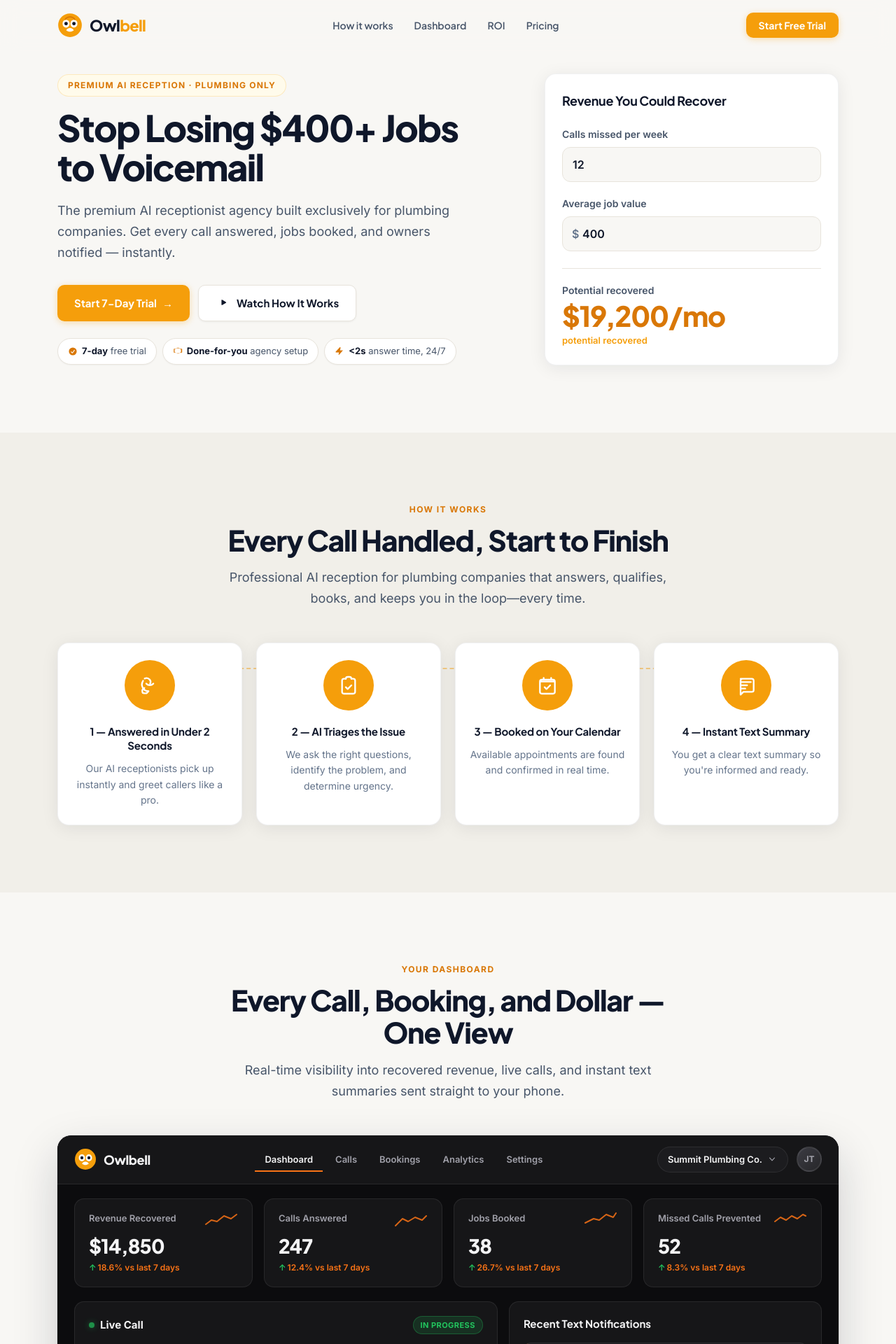
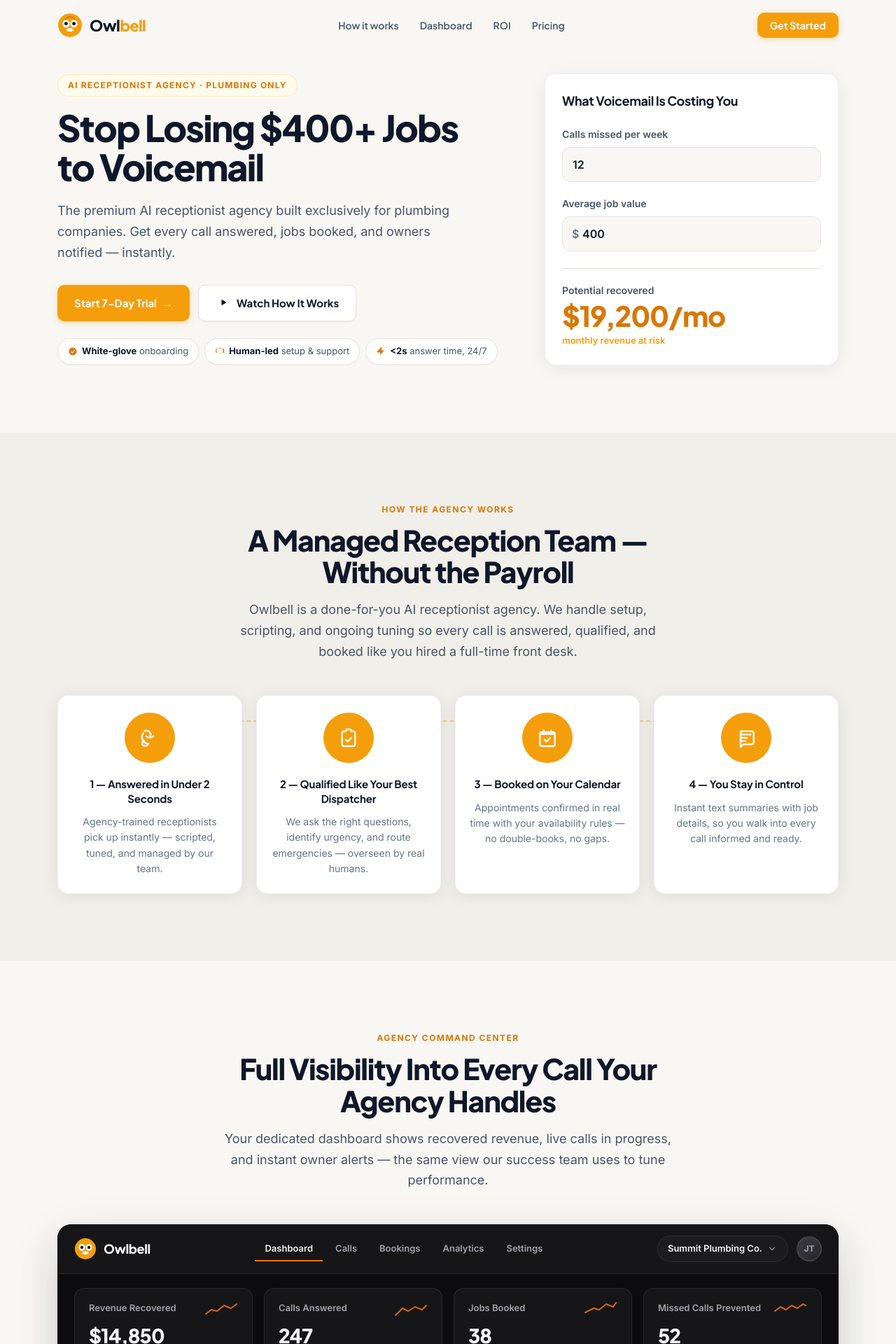
Before and after one commit to buildsagents/owlbell, a Next.js app in the folder next-app/: page / in a window 1280 px wide. Shown: the top 1920 px of the page at 70% size. Built offline with nearby package versions, Linux system fonts and the light colour scheme; no server answers.

Commit message:
feat(copy): premium AI receptionist agency positioning across homepage

```diff
--- a/next-app/src/app/layout.tsx
+++ b/next-app/src/app/layout.tsx
@@ -15,7 +15,7 @@
 export const metadata: Metadata = {
   title: "Owlbell — Stop Losing $400+ Jobs to Voicemail",
   description:
-    "The premium AI receptionist agency built exclusively for plumbing companies. Every call answered, jobs booked, and owners notified — instantly.",
+    "The premium AI receptionist agency for plumbing companies. White-glove setup, dedicated human support, every call answered — subscribe online instantly.",
 };
 
 export default function RootLayout({
--- a/next-app/src/components/DashboardMockup.tsx
+++ b/next-app/src/components/DashboardMockup.tsx
@@ -70,15 +70,15 @@
 ];
 
 const TRANSCRIPT = [
-  { time: "10:24:13", speaker: "AI Receptionist", text: "Thank you for calling Summit Plumbing Co. This is Alex, your AI receptionist. How can I help you today?" },
+  { time: "10:24:13", speaker: "Owlbell Reception", text: "Thank you for calling Summit Plumbing Co. This is Alex with the Owlbell reception team. How can I help you today?" },
   { time: "10:24:18", speaker: "Caller", text: "Hi, yeah—I've got a burst pipe in my basement and water is everywhere. I need someone out ASAP." },
-  { time: "10:24:21", speaker: "AI Receptionist", text: "I'm so sorry to hear that. I can get a tech to you right away. Are you available this morning, or would afternoon work better?" },
+  { time: "10:24:21", speaker: "Owlbell Reception", text: "I'm so sorry to hear that. I can get a tech to you right away. Are you available this morning, or would afternoon work better?" },
   { time: "10:24:27", speaker: "Caller", text: "This morning if possible." },
-  { time: "10:24:29", speaker: "AI Receptionist", text: "Great. I have a 11:00 AM slot open with our lead tech, Jake. Does that work?" },
+  { time: "10:24:29", speaker: "Owlbell Reception", text: "Great. I have a 11:00 AM slot open with our lead tech, Jake. Does that work?" },
   { time: "10:24:33", speaker: "Caller", text: "Yeah, that's perfect." },
-  { time: "10:24:35", speaker: "AI Receptionist", text: "Excellent. You're all set for 11:00 AM. The tech will call when they're on the way. Is this the best number to reach you?" },
+  { time: "10:24:35", speaker: "Owlbell Reception", text: "Excellent. You're all set for 11:00 AM. The tech will call when they're on the way. Is this the best number to reach you?" },
   { time: "10:24:39", speaker: "Caller", text: "Yes." },
-  { time: "10:24:40", speaker: "AI Receptionist", text: "Thank you. If anything changes, we'll let you know. Have a good morning." },
+  { time: "10:24:40", speaker: "Owlbell Reception", text: "Thank you. If anything changes, we'll let you know. Have a good morning." },
 ];
 
 const NOTIFICATIONS = [
@@ -103,11 +103,12 @@
     <section className="section" id="dashboard">
       <div className="wrap">
         <header className="section-header">
-          <span className="section-eyebrow">Your dashboard</span>
-          <h2>Every Call, Booking, and Dollar — One View</h2>
+          <span className="section-eyebrow">Agency command center</span>
+          <h2>Full Visibility Into Every Call Your Agency Handles</h2>
           <p>
-            Real-time visibility into recovered revenue, live calls, and instant
-            text summaries sent straight to your phone.
+            Your dedicated dashboard shows recovered revenue, live calls in
+            progress, and instant owner alerts — the same view our success team
+            uses to tune performance.
           </p>
         </header>
 
--- a/next-app/src/components/HeroSection.tsx
+++ b/next-app/src/components/HeroSection.tsx
@@ -16,7 +16,7 @@
     ),
     text: (
       <>
-        <strong>7-day</strong> free trial
+        <strong>White-glove</strong> onboarding
       </>
     ),
   },
@@ -33,7 +33,7 @@
     ),
     text: (
       <>
-        <strong>Done-for-you</strong> agency setup
+        <strong>Human-led</strong> setup & support
       </>
     ),
   },
@@ -61,7 +61,7 @@
     <section className="hero section-hero">
       <div className="wrap hero-grid">
         <div className="hero-copy">
-          <span className="hero-eyebrow">Premium AI Reception · Plumbing Only</span>
+          <span className="hero-eyebrow">AI Receptionist Agency · Plumbing Only</span>
           <h1>Stop Losing $400+ Jobs to Voicemail</h1>
           <p className="hero-sub">
             The premium AI receptionist agency built exclusively for plumbing
--- a/next-app/src/components/HonestMathSection.tsx
+++ b/next-app/src/components/HonestMathSection.tsx
@@ -8,8 +8,8 @@
   },
   {
     option: "Hiring a receptionist",
-    cost: "$3,000 – $5,000+",
-    calls: "Limited",
+    cost: "$4,000 – $6,000+",
+    calls: "Business hours",
     jobs: "2 – 6 (avg)",
     highlight: false,
   },
@@ -23,18 +23,25 @@
   {
     option: "Owlbell Growth",
     cost: "$4,997",
-    calls: "Unlimited",
+    calls: "Unlimited 24/7",
     jobs: "Booking + recovery workflow",
     highlight: true,
+  },
+  {
+    option: "Owlbell Scale",
+    cost: "$9,997+",
+    calls: "Multi-location",
+    jobs: "Enterprise routing + SLAs",
+    highlight: false,
   },
 ];
 
 const SUPPORT_CARDS = [
   {
     id: "setup",
-    title: "Real Human Setup",
+    title: "White-Glove Agency Setup",
     description:
-      "A dedicated onboarding specialist configures your scripts, integrates your calendar, and builds the workflow around your business.",
+      "A dedicated onboarding specialist builds your scripts, wires your calendar, and configures routing — you never touch a dashboard on day one.",
     icon: (
       <svg viewBox="0 0 24 24" fill="none" stroke="currentColor" strokeWidth="1.75" aria-hidden>
         <path strokeLinecap="round" strokeLinejoin="round" d="M16 7a4 4 0 1 1-8 0 4 4 0 0 1 8 0ZM12 14a7 7 0 0 0-7 7h14a7 7 0 0 0-7-7Z" />
@@ -43,9 +50,9 @@
   },
   {
     id: "support",
-    title: "Real Human Support",
+    title: "Dedicated Success Team",
     description:
-      "US-based team. Real humans who know your account. No chatbot ticket queue.",
+      "US-based humans who know your account, tune scripts monthly, and answer the phone when you need us — not a ticket queue.",
     icon: (
       <svg viewBox="0 0 24 24" fill="none" stroke="currentColor" strokeWidth="1.75" aria-hidden>
         <path strokeLinecap="round" strokeLinejoin="round" d="M4 14v2a2 2 0 0 0 2 2h1l2 3h6l2-3h1a2 2 0 0 0 2-2v-2M7 10a5 5 0 0 1 10 0v1H7v-1Z" />
@@ -71,14 +78,15 @@
     <section className="section section--alt" id="honest-math">
       <div className="wrap">
         <header className="section-header section-header--wide">
-          <span className="section-eyebrow">Honest math</span>
-          <h2>Premium Only Works When the Loss Is Real</h2>
+          <span className="section-eyebrow">The honest math</span>
+          <h2>Premium Agency Pricing — When the Numbers Work</h2>
           <p>
-            We qualify around missed-call volume, average job value, and how fast
-            your team can fulfill the recovered demand.
+            At $1,497–$9,997/mo, Owlbell only makes sense when missed calls are
+            already costing you real revenue. We build around your call volume,
+            average job value, and crew capacity.
           </p>
           <p className="section-header-sub">
-            If the math does not support the fee, we will say that before you buy.
+            Subscribe online in minutes — white-glove onboarding starts within 24 hours.
           </p>
         </header>
 
--- a/next-app/src/components/HowItWorksSection.tsx
+++ b/next-app/src/components/HowItWorksSection.tsx
@@ -3,7 +3,7 @@
     id: "answer",
     title: "1 — Answered in Under 2 Seconds",
     description:
-      "Our AI receptionists pick up instantly and greet callers like a pro.",
+      "Agency-trained receptionists pick up instantly — scripted, tuned, and managed by our team.",
     icon: (
       <svg viewBox="0 0 24 24" fill="none" stroke="currentColor" strokeWidth="1.75" aria-hidden>
         <path
@@ -26,9 +26,9 @@
   },
   {
     id: "triage",
-    title: "2 — AI Triages the Issue",
+    title: "2 — Qualified Like Your Best Dispatcher",
     description:
-      "We ask the right questions, identify the problem, and determine urgency.",
+      "We ask the right questions, identify urgency, and route emergencies — overseen by real humans.",
     icon: (
       <svg viewBox="0 0 24 24" fill="none" stroke="currentColor" strokeWidth="1.75" aria-hidden>
         <path
@@ -45,7 +45,7 @@
     id: "book",
     title: "3 — Booked on Your Calendar",
     description:
-      "Available appointments are found and confirmed in real time.",
+      "Appointments confirmed in real time with your availability rules — no double-books, no gaps.",
     icon: (
       <svg viewBox="0 0 24 24" fill="none" stroke="currentColor" strokeWidth="1.75" aria-hidden>
         <path
@@ -59,9 +59,9 @@
   },
   {
     id: "summary",
-    title: "4 — Instant Text Summary",
+    title: "4 — You Stay in Control",
     description:
-      "You get a clear text summary so you're informed and ready.",
+      "Instant text summaries with job details, so you walk into every call informed and ready.",
     icon: (
       <svg viewBox="0 0 24 24" fill="none" stroke="currentColor" strokeWidth="1.75" aria-hidden>
         <path
@@ -84,11 +84,12 @@
     <section className="section section--alt" id="how">
       <div className="wrap">
         <header className="section-header">
-          <span className="section-eyebrow">How it works</span>
-          <h2>Every Call Handled, Start to Finish</h2>
+          <span className="section-eyebrow">How the agency works</span>
+          <h2>A Managed Reception Team — Without the Payroll</h2>
           <p>
-            Professional AI reception for plumbing companies that answers,
-            qualifies, books, and keeps you in the loop—every time.
+            Owlbell is a done-for-you AI receptionist agency. We handle setup,
+            scripting, and ongoing tuning so every call is answered, qualified,
+            and booked like you hired a full-time front desk.
           </p>
         </header>
 
--- a/next-app/src/components/PricingSection.tsx
+++ b/next-app/src/components/PricingSection.tsx
@@ -28,11 +28,11 @@
     price: 1497,
     priceSuffix: "/mo",
     setupFee: null,
-    subtitle: "For owner-operators who need every call answered without hiring.",
+    subtitle: "Your managed reception agency — every call answered, zero hiring.",
     highlighted: false,
     cta: "Start 7-Day Trial",
     features: [
-      "AI receptionist trained on your business and service area",
+      "Agency-configured receptionist trained on your business and service area",
       "24/7 call answering, lead capture, and instant owner alerts",
       "One number or call-forwarding setup — we handle the wiring",
       "Emergency routing rules for after-hours and urgent jobs",
@@ -156,12 +156,11 @@
         <div className="wrap">
           <header className="section-header">
             <span className="section-eyebrow section-eyebrow--pill">Pricing</span>
-            <h2>Managed Phone Conversion — Priced Like the Revenue It Recovers</h2>
+            <h2>Agency Pricing — Built for Companies That Can&apos;t Afford Missed Calls</h2>
             <p>
-              Owlbell is not a DIY chatbot. It is a done-for-you call conversion
-              system with human setup, script tuning, and ongoing optimization —
-              built for plumbing and trades companies where one missed call is a
-              $400+ job walking out the door.
+              Owlbell is a premium AI receptionist agency — not software you
+              configure yourself. Every plan includes human-led setup, script
+              tuning, and ongoing optimization from a dedicated success team.
             </p>
           </header>
 
@@ -209,8 +208,8 @@
           </div>
 
           <p className="pricing-footnote">
-            All plans include a 7-day trial. Self-serve checkout — subscribe in
-            minutes, no sales call required. Cancel anytime during trial.
+            All plans include a 7-day trial with white-glove onboarding. Subscribe
+            online instantly — no sales call required. Cancel anytime during trial.
           </p>
         </div>
       </section>
--- a/next-app/src/components/RoiCalculator.tsx
+++ b/next-app/src/components/RoiCalculator.tsx
@@ -21,7 +21,7 @@
 
   return (
     <div className="roi-card agency-card">
-      <h2 className="roi-card-title">Revenue You Could Recover</h2>
+      <h2 className="roi-card-title">What Voicemail Is Costing You</h2>
 
       <div className="roi-field">
         <label htmlFor="missed-calls">Calls missed per week</label>
@@ -54,7 +54,7 @@
       <div className="roi-result">
         <span className="roi-result-label">Potential recovered</span>
         <span className="roi-result-value">{formatCurrency(recoveredMonthly)}/mo</span>
-        <span className="roi-result-hint">potential recovered</span>
+        <span className="roi-result-hint">monthly revenue at risk</span>
       </div>
     </div>
   );
--- a/next-app/src/components/SiteFooter.tsx
+++ b/next-app/src/components/SiteFooter.tsx
@@ -13,7 +13,7 @@
           <div className="owl-logo-text site-footer-logo">
             Owl<span>bell</span>
           </div>
-          <p>Premium AI reception agency for plumbing companies.</p>
+          <p>Your AI receptionist agency — built exclusively for plumbing companies.</p>
         </div>
 
         <nav className="site-footer-nav" aria-label="Footer">
@@ -26,7 +26,7 @@
 
         <div className="site-footer-contact">
           <a href="mailto:hello@owlbell.xyz">hello@owlbell.xyz</a>
-          <span>7-day trial · instant checkout</span>
+          <span>White-glove onboarding · subscribe online</span>
         </div>
       </div>
 
--- a/next-app/src/components/SiteHeader.tsx
+++ b/next-app/src/components/SiteHeader.tsx
@@ -47,7 +47,7 @@
           className="agency-btn agency-btn--primary agency-btn--sm site-nav-cta"
           onClick={() => scrollTo("pricing")}
         >
-          Start Free Trial
+          Get Started
         </button>
       </nav>
     </header>
--- a/next-app/src/lib/checkout-display.ts
+++ b/next-app/src/lib/checkout-display.ts
@@ -39,8 +39,8 @@
     modalTitle: `Subscribe to ${config.name}`,
     modalNote:
       config.setupFee !== null
-        ? `$${config.monthly.toLocaleString()}/mo after your trial. One-time setup fee of $${config.setupFee.toLocaleString()} due at checkout.`
-        : `$${config.monthly.toLocaleString()}/mo after your trial. No setup fee on Launch.`,
+        ? `$${config.monthly.toLocaleString()}/mo after your trial. Includes white-glove agency onboarding ($${config.setupFee.toLocaleString()} one-time).`
+        : `$${config.monthly.toLocaleString()}/mo after your trial. White-glove agency onboarding included.`,
   };
 }
 
```
Also changed, not shown: 1 other file (tests, documents, lock files or other folders).
